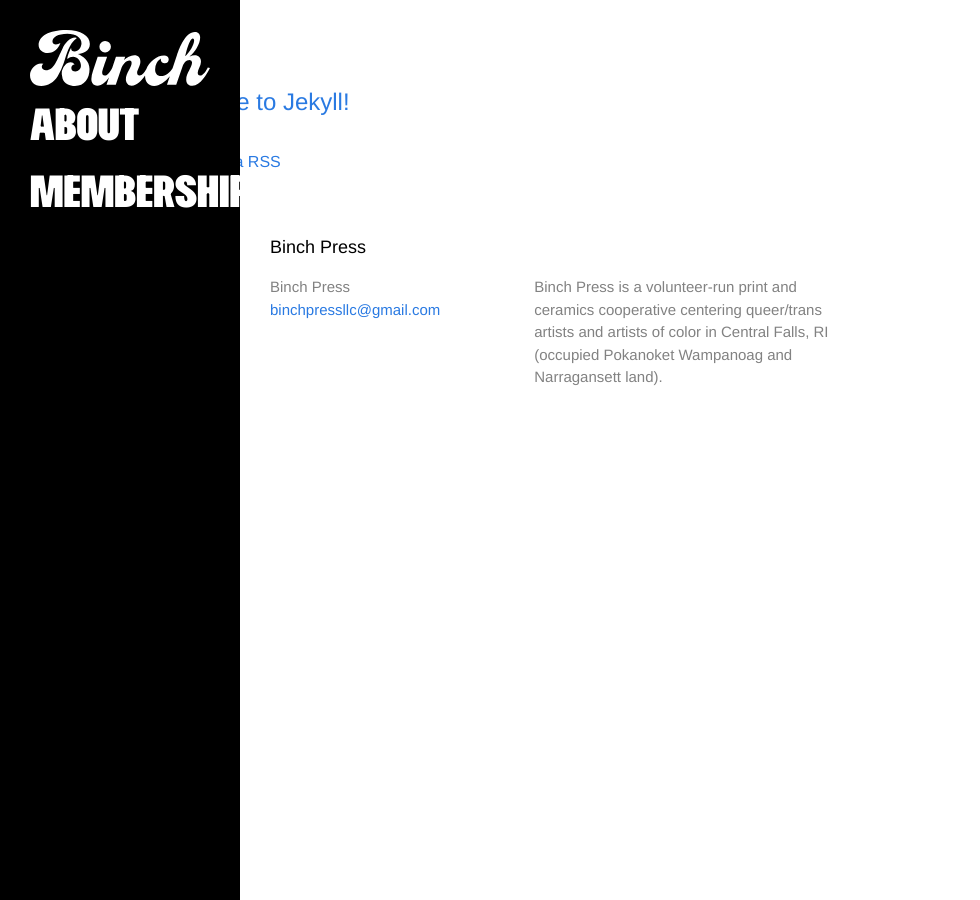
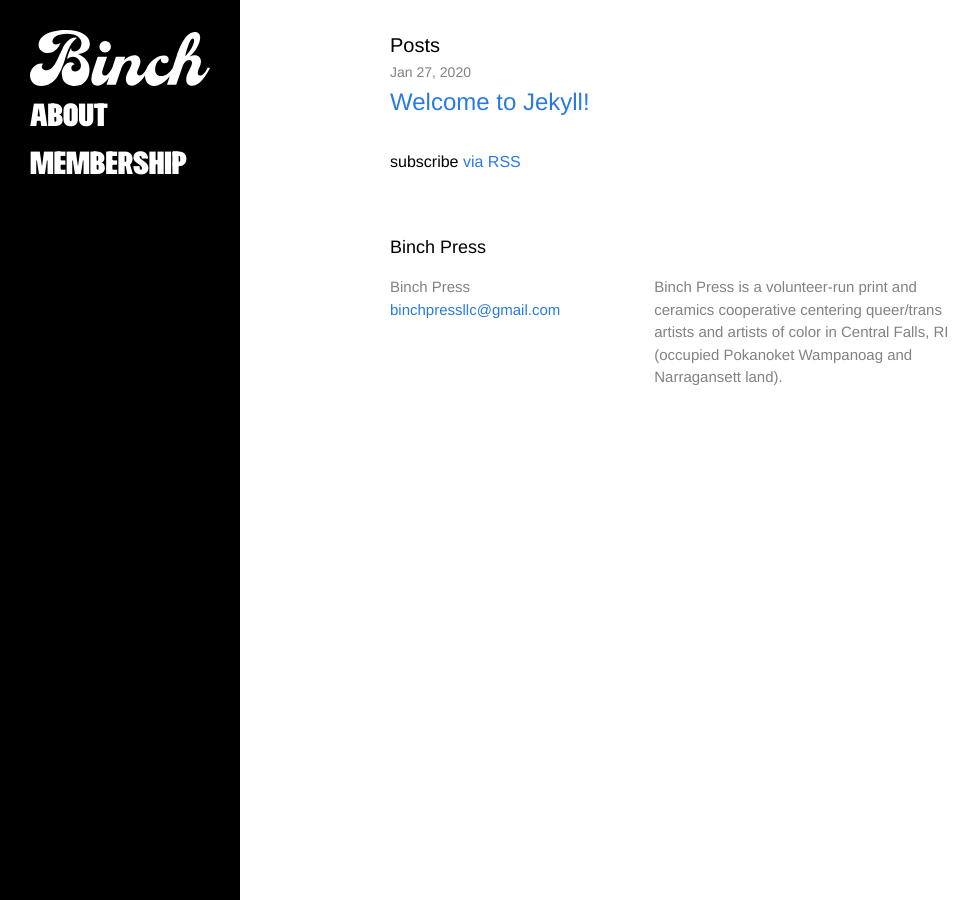
Before and after one commit to tychohoran/binchpress, a Jekyll site: the page built from index.html, in a window 1280 px wide. Shown: the whole page, without its empty margins (0-980 px from the left). Built offline with Jekyll 4.4.1, drawn with Linux system fonts in a browser that asks for light colours.

Commit message:
send it up

```diff
--- a/_sass/_layout.scss
+++ b/_sass/_layout.scss
@@ -8,6 +8,7 @@
     position: fixed;
     background-color: $text-color;
     color: $background-color;
+    z-index: 500;
 
     // Position navigation bar along the left side of the screen
     left: 0;
@@ -20,7 +21,7 @@
     // Position navigation bar along the top on mobile
     @include media-query($on-palm) {
         width: 100%;
-        height: 60px;
+        height: 2 * $spacing-unit;
     }
 }
 
@@ -127,7 +128,10 @@
  * Site footer
  */
 .site-footer {
+    position: relative;
     padding: $spacing-unit 0;
+    width: calc(100% - #{$menu-width});
+    left: $menu-width;
 }
 
 .footer-heading {
@@ -170,6 +174,10 @@
 }
 
 @include media-query($on-palm) {
+    .site-footer {
+        width: 100%;
+        left: 0;
+    }
     .footer-col {
         float: none;
         width: -webkit-calc(100% - (#{$spacing-unit} / 2));
@@ -183,9 +191,10 @@
  * Page content
  */
 .page-content {
+    position: relative;
     padding: $spacing-unit 0;
     width: calc(100% - #{$menu-width});
-    right: 0;
+    left: $menu-width;
 }
 
 .page-heading {
@@ -211,6 +220,13 @@
     font-size: 24px;
 }
 
+@include media-query($on-palm) {
+    .page-content {
+        padding-top: 3 * $spacing-unit;
+        width: 100%;
+        left: 0;
+    }
+}
 
 
 /**
--- a/css/main.scss
+++ b/css/main.scss
@@ -13,7 +13,7 @@ $small-font-size:  $base-font-size * 0.875;
 $base-line-height: 1.5;
 
 $header-font-family: "Soulcraft", Soulcraft, Arial, sans-serif;
-$header-font-size: 45px;
+$header-font-size: 32px;
 
 $spacing-unit:     30px;
 
```
